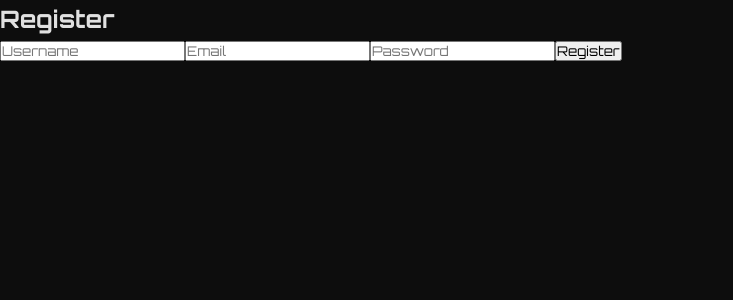
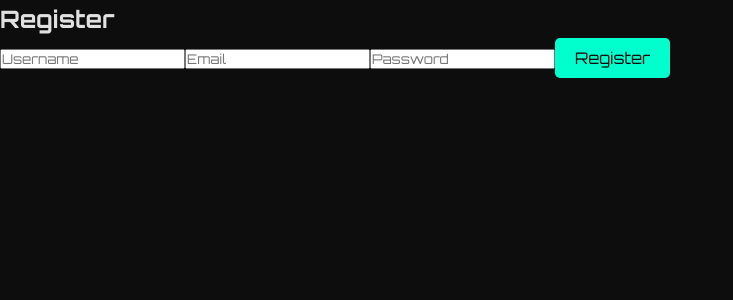
Before and after one commit to Siddharthjw/chat-frontend, a React (Create React App) app: page /register in a window 1280 px wide. Shown: the top 300 px of the page, without its empty margins (0-733 px from the left). Built offline with nearby package versions, Linux system fonts and the light colour scheme.

Commit message:
Update Register.js

```diff
--- a/src/components/Register.js
+++ b/src/components/Register.js
@@ -1,7 +1,8 @@
-// frontend/src/components/Register.js
+// src/components/Register.js
 import React, { useState } from 'react';
 import axios from 'axios';
 import { useNavigate } from 'react-router-dom';
+import { API_ENDPOINT } from '../apiConfig';
 
 function Register() {
   const [username, setUsername] = useState('');
@@ -12,7 +13,7 @@ function Register() {
   const handleRegister = async (e) => {
     e.preventDefault();
     try {
-      const res = await axios.post('http://localhost:5000/api/auth/register', { username, email, password });
+      const res = await axios.post(`${API_ENDPOINT}/auth/register`, { username, email, password });
       alert(res.data.message);
       navigate('/otp-verification');
     } catch (err) {
@@ -27,7 +28,7 @@ function Register() {
         <input type="text" placeholder="Username" value={username} onChange={(e)=> setUsername(e.target.value)} required />
         <input type="email" placeholder="Email" value={email} onChange={(e)=> setEmail(e.target.value)} required />
         <input type="password" placeholder="Password" value={password} onChange={(e)=> setPassword(e.target.value)} required />
-        <button type="submit">Register</button>
+        <button type="submit" className="button">Register</button>
       </form>
     </div>
   );
```
